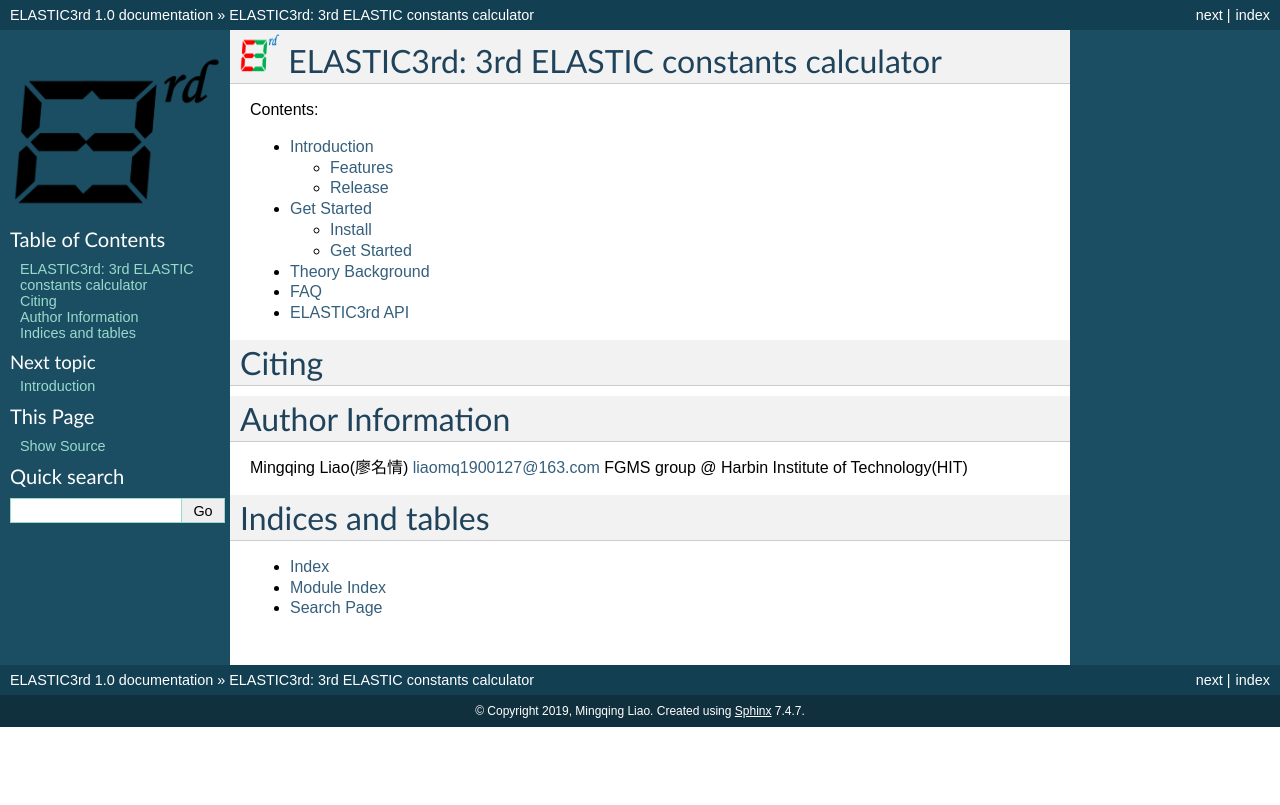
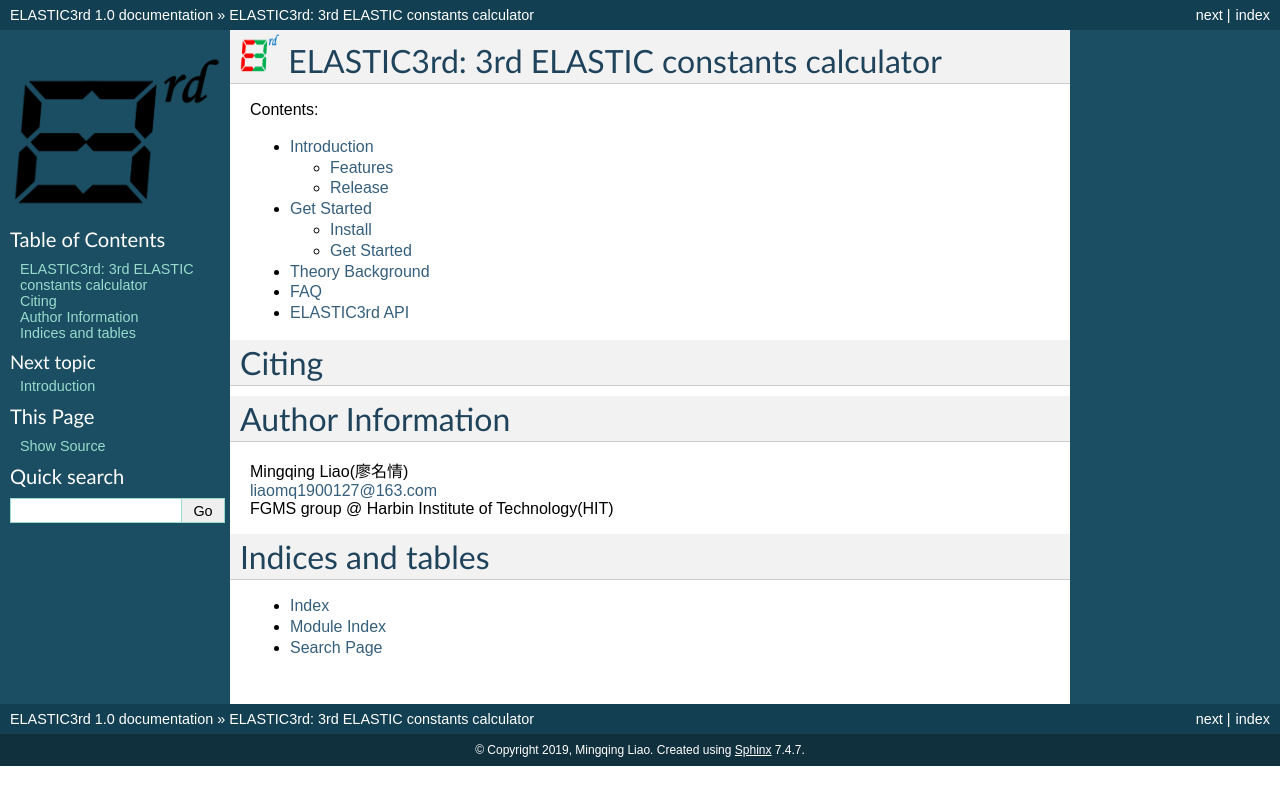
Before and after one commit to hitliaomq/ELASTIC3rd, a Sphinx documentation site: the page built from docs/index.rst, in a window 1280 px wide. Shown: the top 805 px of the page. Built offline with Sphinx 7.4.7, drawn with Linux system fonts in a browser that asks for light colours; pages that are not in the unit, such as notebooks, are missing from menus.

```diff
--- a/docs/index.rst
+++ b/docs/index.rst
@@ -29,9 +29,9 @@ Citing
 
 Author Information
 ==================
-Mingqing Liao(廖名情)
-liaomq1900127@163.com
-FGMS group @ Harbin Institute of Technology(HIT)
+| Mingqing Liao(廖名情)
+| liaomq1900127@163.com
+| FGMS group @ Harbin Institute of Technology(HIT)
 
 
 Indices and tables
```
